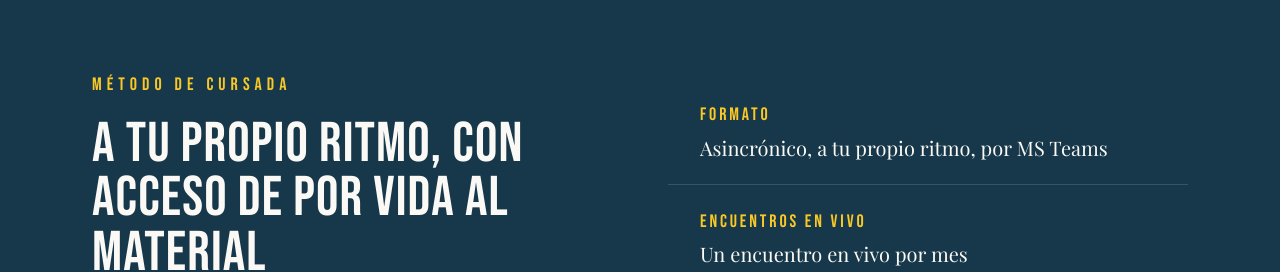
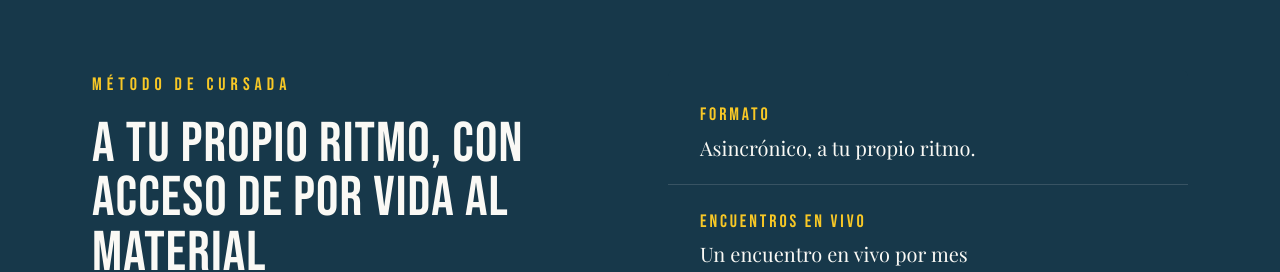
Before and after one commit to Luchovilla7/formacion-infancia, a plain HTML site: page index.html in a window 1280 px wide. Shown: the part 2720-2992 px from the top of the page. Drawn offline with nearby package versions, Linux system fonts and the light colour scheme; a web font is replaced by a local one.

Commit message:
Quitar MS Teams de la fila Formato
Co-Authored-By: Claude Sonnet 5 <noreply@anthropic.com>

```diff
--- a/index.html
+++ b/index.html
@@ -911,7 +911,7 @@
             <div class="method-card">
                 <div class="method-row">
                     <dt>Formato</dt>
-                    <dd>Asincrónico, a tu propio ritmo, por MS Teams</dd>
+                    <dd>Asincrónico, a tu propio ritmo.</dd>
                 </div>
                 <div class="method-row">
                     <dt>Encuentros en vivo</dt>
```
